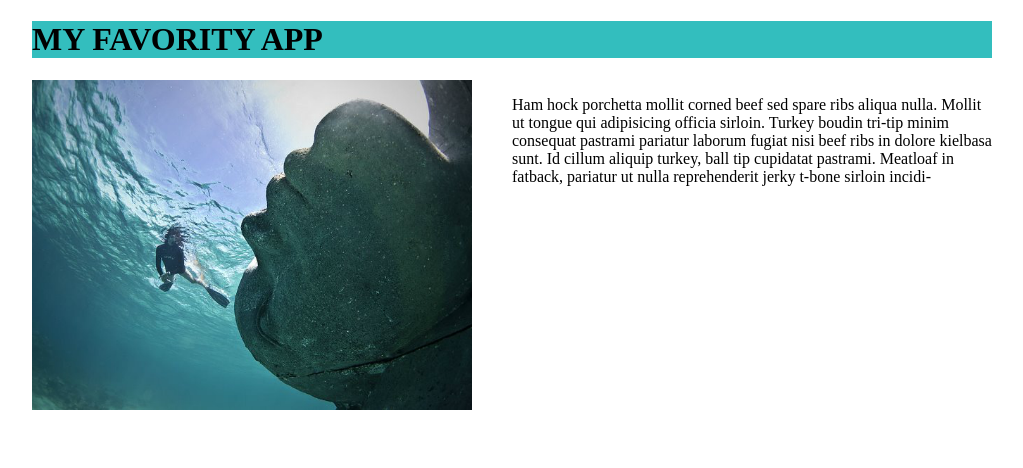
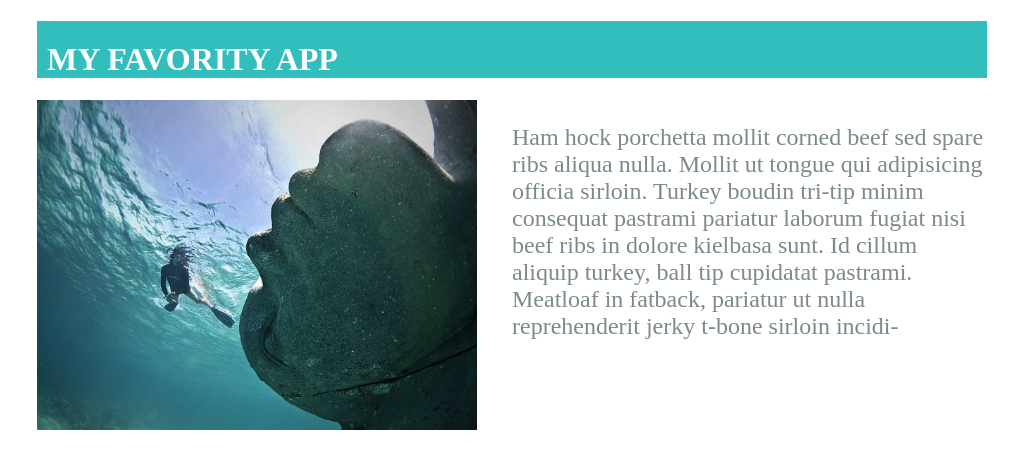
Before and after one commit to Jeisse/frontEndNanodegree, a plain HTML site: page index.html in a window 1280 px wide. Shown: the whole page, without its empty margins (128-1151 px from the left). Drawn offline with Linux system fonts and the light colour scheme.

Commit message:
Cheanged stayle

```diff
--- a/css/style.css
+++ b/css/style.css
@@ -12,16 +12,19 @@
 html {height: 100%;}
 body {
 	margin: 0 auto;
-	width:960px ;
+	width:950px ;
 	background: transparent;}
 
 h1{
 	background-color: #33bebe;
-	color: #000;
+	color: #FFF;
+	padding-top: 20px;
+	padding-left: 10px;
 }
 .app {
     display: -webkit-flex;
     display: flex;
 }
 .image{width: 50%}
-.description{width: 50%}
+.description{width: 50%; font-size: 24px;}
+.description p{color: #7C8B88;}
```
